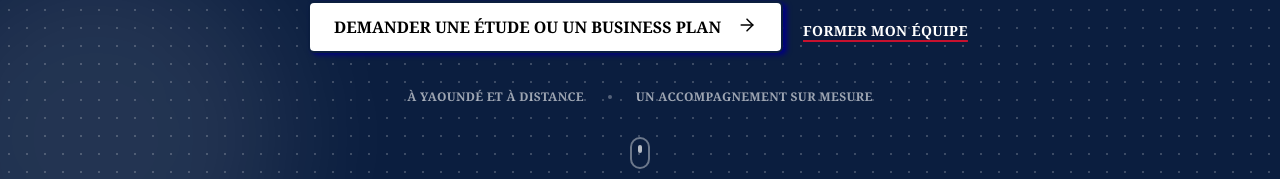
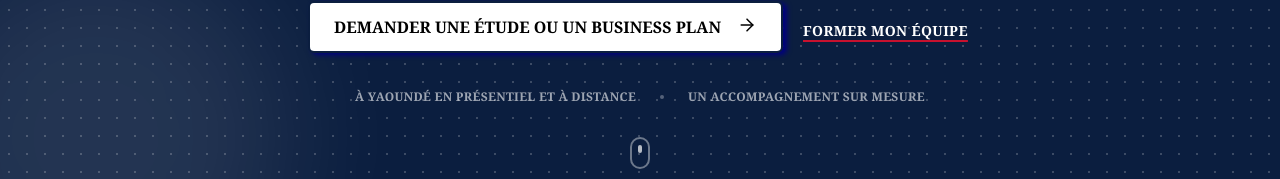
Before and after one commit to minkoulou/Mebusco_Sarl, a React (Vite) app: page / in a window 1280 px wide. Shown: the part 459-638 px from the top of the page. Built offline with nearby package versions, Linux system fonts and the light colour scheme; no server answers.

Commit message:
refactor: mise à jour de certains mots clés

```diff
--- a/src/pages/accueil.jsx
+++ b/src/pages/accueil.jsx
@@ -84,7 +84,7 @@ export default function Accueil() {
             </div>
 
             <div className="mt-8 flex flex-wrap items-center justify-center gap-x-6 gap-y-2 text-xs font-semibold uppercase tracking-wide text-white/60">
-              <span>À Yaoundé et à distance</span>
+              <span>À Yaoundé  en présentiel et à distance</span>
               <span className="h-1 w-1 rounded-full bg-white/30" />
               <span>Un accompagnement sur mesure</span>
             </div>
@@ -199,78 +199,6 @@ export default function Accueil() {
         </div>
       </section>
 
-      {/* ---------- FONDATEUR ---------- */}
-{/*
-      <section className="px-4 py-14 md:px-8 md:py-20">
-
-        <div className="mx-auto max-w-6xl md:grid md:grid-cols-12 md:items-center md:gap-12">
-
-          <div className="relative md:col-span-5 hover:scale-105 transition-all duration-200">
-
-            <img
-              src="/mebenga.jpeg"
-              alt="Mebenga Etoundi Joseph, fondateur et expert consultant chez Mebusco"
-              className="h-105 w-full object-cover md:h-140 rounded-xs shadow-2xl shadow-navy"
-            />
-
-            <div className="absolute inset-x-0 bottom-0 bg-gradient-to-t from-navy/90 to-transparent p-5">
-
-              <p className="text-base font-bold text-white">
-                Mebenga Etoundi Joseph
-              </p>
-
-              <p className="text-xs font-semibold uppercase tracking-wide text-white/80">
-                Fondateur &amp; expert consultant
-              </p>
-
-            </div>
-          </div>
-
-          <div className="mt-10 md:col-span-7 md:mt-0">
-
-            <p className="flex items-center gap-2 text-xs font-bold uppercase tracking-widest text-carmin">
-              <span className="h-px w-6 bg-carmin" /> Le fondateur
-            </p>
-
-            <h2 className="mt-3 text-2xl font-bold text-navy md:text-3xl">
-              Une vision forgée à l'excellence
-            </h2>
-
-            <p className="mt-5 dark:text-slate-300 text-sm leading-relaxed text-slate-600 md:text-base">
-              Diplômé de <strong className="text-navy dark:text-white">HEC Liège</strong>,
-              Mebenga Etoundi Joseph apporte une expertise académique de
-              classe mondiale alliée à une compréhension profonde des
-              réalités du terrain.
-            </p>
-            <p className="mt-4 dark:text-slate-300 text-sm leading-relaxed text-slate-600 md:text-base">
-              Le cabinet accompagne les promoteurs, investisseurs, dirigeants
-              et institutions, avec des interventions définies selon leurs
-              besoins.
-            </p>
-
-            <blockquote className="mt-6 dark:bg-slate-800 dark:text-slate-300 border-l-4 border-carmin bg-parchemin p-5 text-sm italic leading-relaxed text-slate-600 md:text-base">
-              « Nous n'accompagnons pas seulement des structures, nous
-              éveillons des consciences organisationnelles pour assurer une
-              pérennité hors du commun. »
-            </blockquote>
-
-            <div className="mt-8 flex flex-wrap items-center gap-x-6 gap-y-2">
-              <Link
-                to="/a-propos"
-                className="text-sm font-bold uppercase tracking-wide text-carmin hover:text-navy dark:hover:text-white"
-              >
-                Découvrir le parcours →
-              </Link>
-              <Link
-                to="/references"
-                className="text-sm font-bold uppercase tracking-wide text-carmin hover:text-navy dark:hover:text-white"
-              >
-                Voir les références →
-              </Link>
-            </div>
-          </div>
-        </div>
-      </section> */}
 
       {/* ---------- CTA FINAL ---------- */}
 
--- a/src/pages/contact.jsx
+++ b/src/pages/contact.jsx
@@ -62,7 +62,7 @@ export default function Contact() {
             Contactez-nous
           </h1>
           <p className="mt-4 max-w-xl text-sm text-white/70 md:text-base">
-            Expertise &amp; Conseil Stratégique à votre service. Parlons de
+            Expertise &amp; Conseil Stratégique  &amp; opérationnel à votre service. Parlons de
             vos projets d'avenir.
           </p>
         </div>
```
